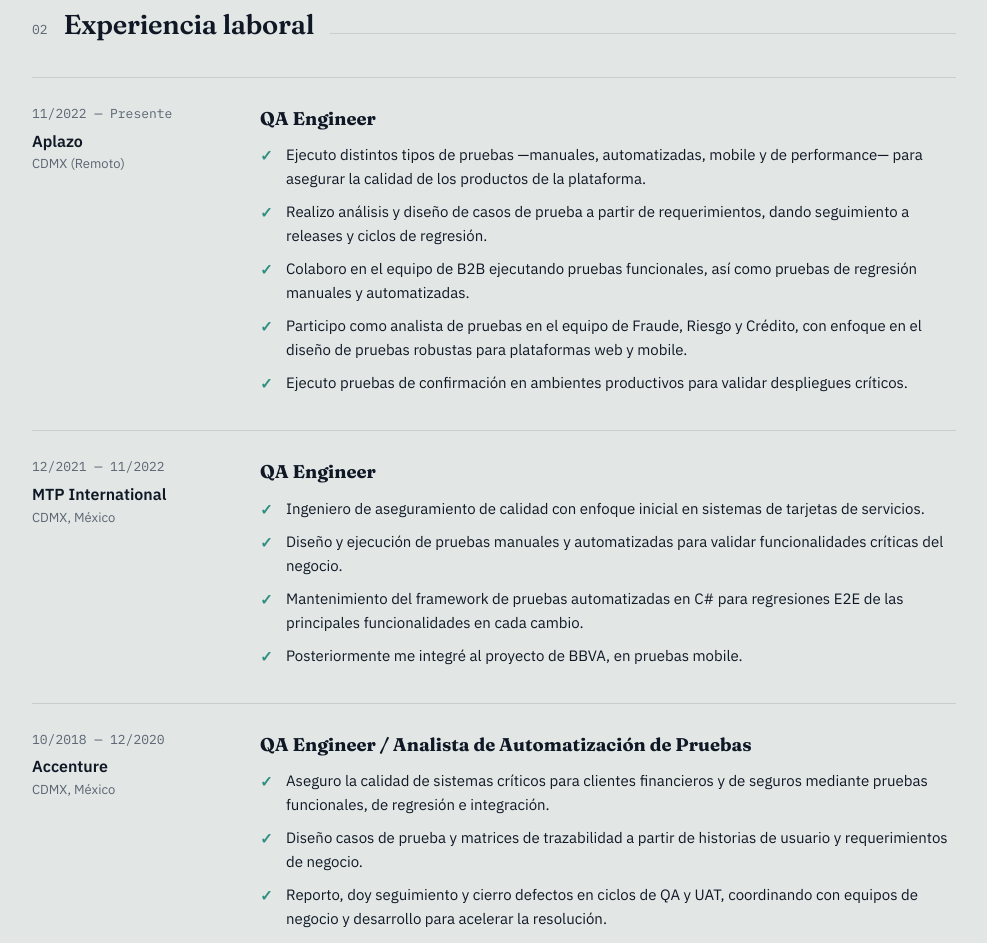
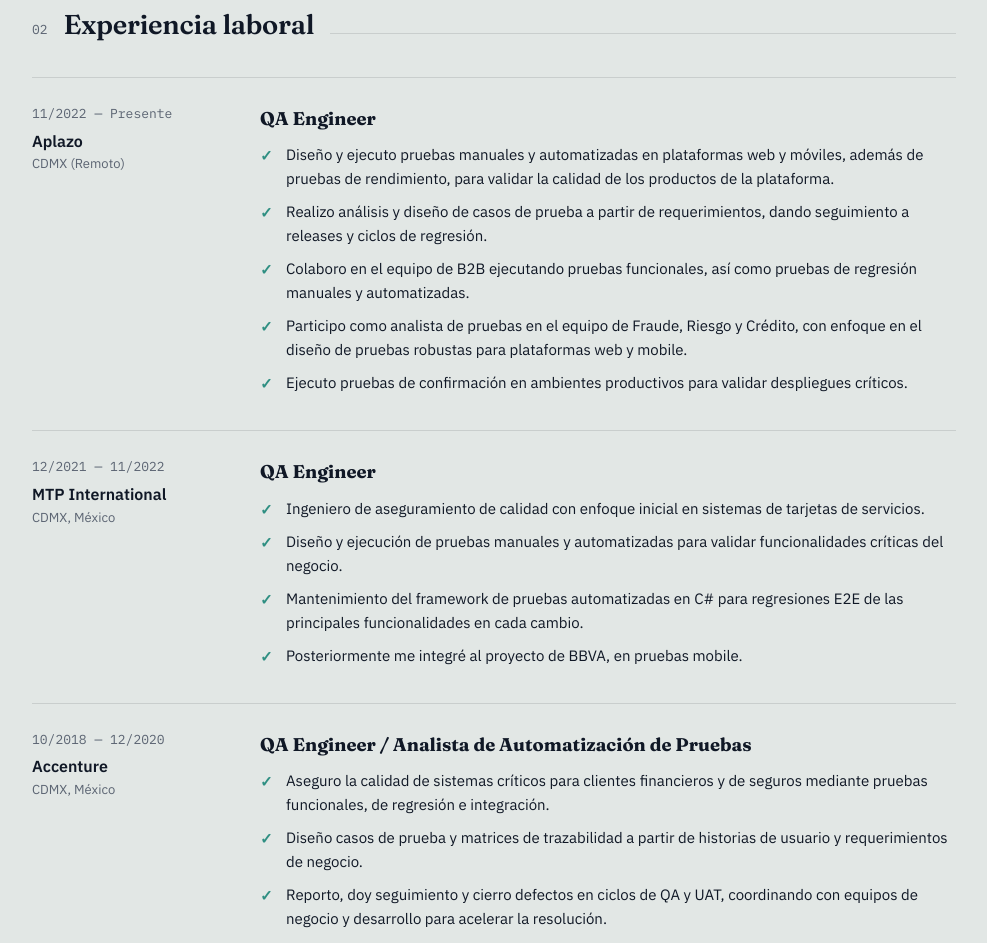
Before and after one commit to gerardolunaventura/cv_gerard, a plain HTML site: page index.html in a window 1280 px wide. Shown: the part 1119-2062 px from the top of the page, without its empty margins (146-1133 px from the left). Drawn offline with Linux system fonts and the light colour scheme.

Commit message:
Refine Aplazo testing experience wording
Co-authored-by: OpenBot <335604065+openbotgit[bot]@users.noreply.github.com>

```diff
--- a/index.html
+++ b/index.html
@@ -330,7 +330,7 @@
       <div>
         <div class="job-title">QA Engineer</div>
         <ul class="check-list">
-          <li>Ejecuto distintos tipos de pruebas —manuales, automatizadas, mobile y de performance— para asegurar la calidad de los productos de la plataforma.</li>
+          <li>Diseño y ejecuto pruebas manuales y automatizadas en plataformas web y móviles, además de pruebas de rendimiento, para validar la calidad de los productos de la plataforma.</li>
           <li>Realizo análisis y diseño de casos de prueba a partir de requerimientos, dando seguimiento a releases y ciclos de regresión.</li>
           <li>Colaboro en el equipo de B2B ejecutando pruebas funcionales, así como pruebas de regresión manuales y automatizadas.</li>
           <li>Participo como analista de pruebas en el equipo de Fraude, Riesgo y Crédito, con enfoque en el diseño de pruebas robustas para plataformas web y mobile.</li>
```
